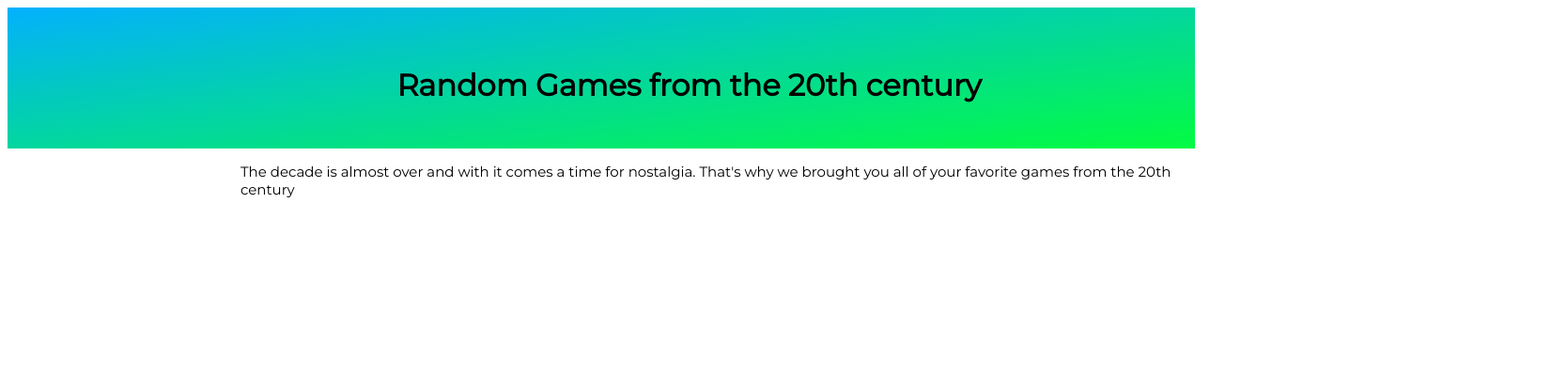
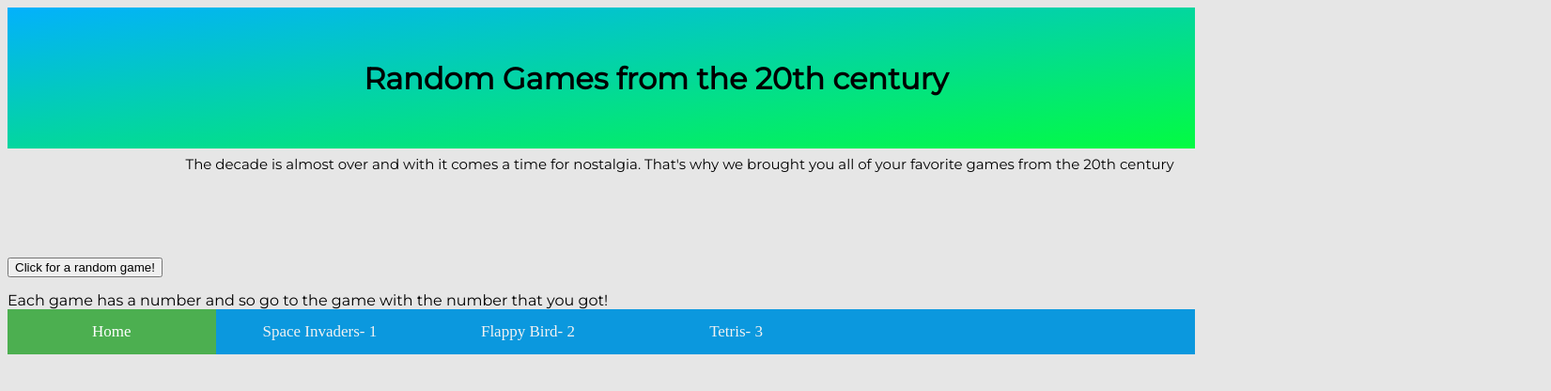
Before and after one commit to TheCoder06/randomgame, a plain HTML site: page index.html in a window 1280 px wide. Shown: the whole page at 94% size, 1651 px wide, since content can reach past the window. Drawn offline with Linux system fonts and the light colour scheme.

Commit message:
Update index.html

```diff
--- a/index.html
+++ b/index.html
@@ -6,19 +6,59 @@
     <meta charset="UTF-8">
     <title></title>
     <style>
+    .nav {
+  overflow: hidden;
+  background-color: #0b98de;
+}
+.nav a {
+  float: left;
+  color: #f2f2f2;
+  text-align: center;
+  padding: 14px 16px;
+  text-decoration: none;
+  font-size: 17px;
+  display: inline-block;
+  height: 100%;
+  width: 15%;
+}
+.nav a:hover {
+  background-color: #17b0cf;
+  color: black;
+}
+.nav a.active {
+  background-color:  #4CAF50;
+  color: white;
+}
+    body {
+    background-color: #e6e6e6;
+    }
     p {
     font-family: 'Montserrat', sans-serif;
     font-size: 15px;
-    position: absolute;
-    left:20%;
+    position: relative;
+    top:-75px;
+    left:15%;
     }
     .main {
     font-family: 'Montserrat', sans-serif;
     font-size: 30px
     color: #000000;
+    position: relative;
+    top:-115px;
+    left:30%;
+    }
+    div.button {
+    font-family: 'Montserrat', sans-serif;
+    font-size: 15px
+    display: relative;
+    top:350px;
+    left:300px;
+    }
+    div.random {
+    font-family: 'Montserrat', sans-serif;
+    font-size: 15px
     position: absolute;
-    top:50px;
-    left:33%
+    left: 50%;
     }
     #grad1 {
   height: 150px;
@@ -33,7 +73,24 @@
 <div id="grad1"></div>
 <h1 class="main">Random Games from the 20th century</h1>
 <p class="description">The decade is almost over and with it comes a time for nostalgia. That's why we brought you all of your favorite games from the 20th century </p>
+<div class="button"><button onclick="randomNum()">Click for a random game!</button></div>
+<p id="demo"></p>
+<div class="random">Each game has a number and so go to the game with the number that you got! </div>
+<div class="nav">
+  <a class="active" href="index.html">Home</a>
+  <a href="space.html">Space Invaders- 1 </a>
+  <a href="flappy.html">Flappy Bird- 2</a>
+  <a href="tetris.html">Tetris- 3</a>
+</nav>
+  <div style="padding-left:16px">
+</div>
 
+<script>
+function randomNum() {
+  var x = Math.floor((Math.random() * 3) + 1);
+  document.getElementById("demo").innerHTML = x
+}
+</script>
 </body>
 
 </html>
```
